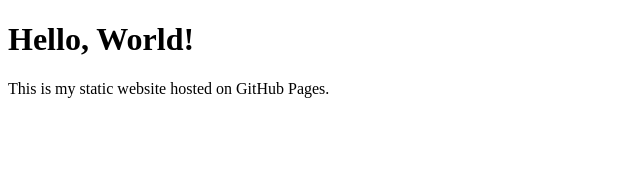
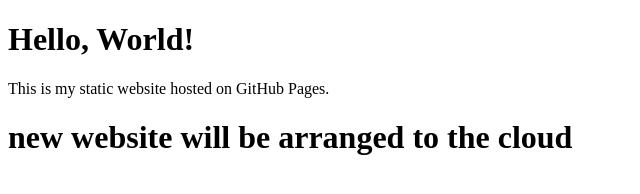
Before and after one commit to sai5555555/hello-world, a plain HTML site: page index.html in a window 1280 px wide. Shown: the whole page, without its empty margins (0-640 px from the left). Drawn offline with Linux system fonts and the light colour scheme.

Commit message:
ending commit

```diff
--- a/index.html
+++ b/index.html
@@ -8,5 +8,6 @@
 <body>
     <h1>Hello, World!</h1>
     <p>This is my static website hosted on GitHub Pages.</p>
+    <h1>new website will be arranged to the cloud</h1>
 </body>
 </html>
```
